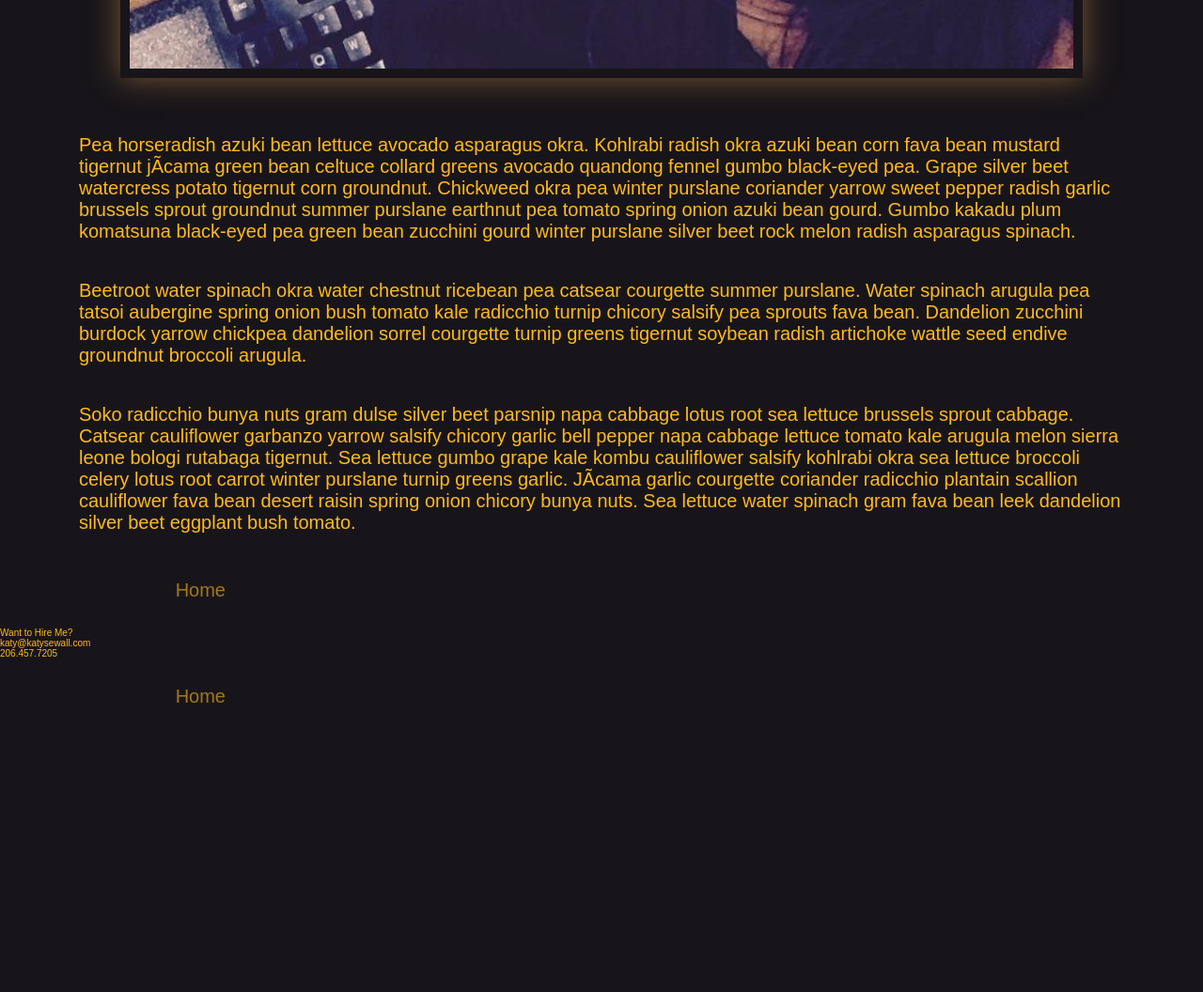
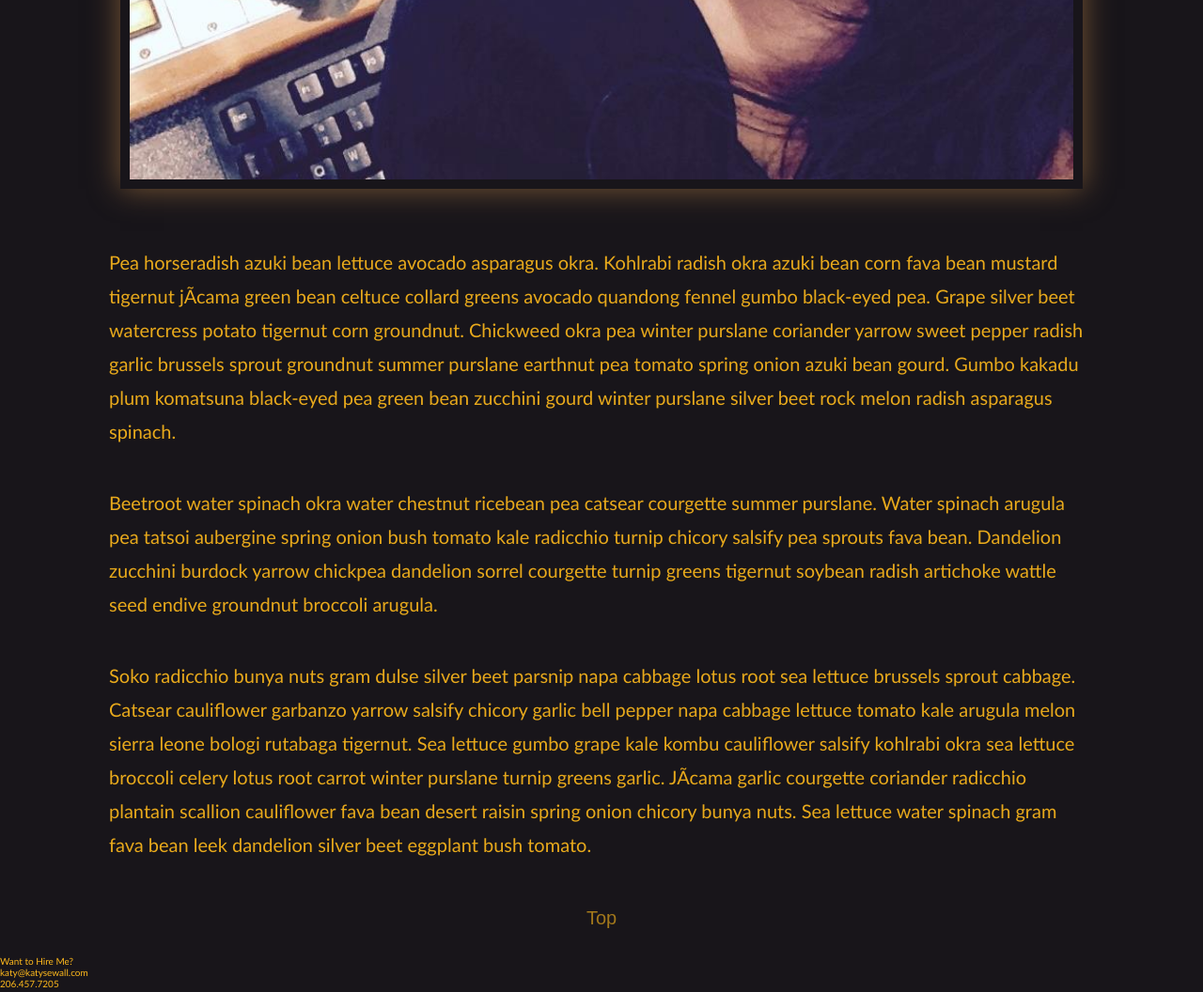
Before and after one commit to vagabond0079/katysewall, a React app: page /#/work in a window 1280 px wide. Shown: the part 3180-4236 px from the top of the page at 94% size. Before the commit the page ends 3961 px from the top, so only its background shows below. Built offline with nearby package versions, Linux system fonts and the light colour scheme; a web font is replaced by a local one.

Commit message:
changes paragraph font to Gill Sans for readability, adjusts home button to top

```diff
--- a/src/component/about/about.scss
+++ b/src/component/about/about.scss
@@ -5,6 +5,7 @@
     height: 15vh;
   }
   h1 {
+    font-family: $font-menu;
     font-size: 3.6em;
     text-align: center;
     margin: 0 auto;
@@ -30,9 +31,17 @@
   }
 
   p {
-    width: 90vw;
+    font-family: 'Gill Sans';
+    font-weight: lighter;
+    width: 85vw;
     margin: 0 auto;
     padding: $pad;
     font-size: 2em;
+    opacity: 0.9;
+    line-height: 1.8em;
+  }
+
+  .navbutton {
+    width: 100%;
   }
 }
--- a/src/component/about/index.js
+++ b/src/component/about/index.js
@@ -12,11 +12,12 @@ class About extends React.Component {
   constructor(props){
     super(props);
 
-    this.handleClick = this.handleClick.bind(this);
+    this.handleHomeClick = this.handleHomeClick.bind(this);
   }
 
-  handleClick(event){
-    this.props.goToHome();
+  handleHomeClick(event){
+    let el = document.getElementById('landing');
+    el.scrollIntoView(true);
   }
 
   render() {
@@ -36,8 +37,8 @@ class About extends React.Component {
           Soko radicchio bunya nuts gram dulse silver beet parsnip napa cabbage lotus root sea lettuce brussels sprout cabbage. Catsear cauliflower garbanzo yarrow salsify chicory garlic bell pepper napa cabbage lettuce tomato kale arugula melon sierra leone bologi rutabaga tigernut. Sea lettuce gumbo grape kale kombu cauliflower salsify kohlrabi okra sea lettuce broccoli celery lotus root carrot winter purslane turnip greens garlic. JÃ­cama garlic courgette coriander radicchio plantain scallion cauliflower fava bean desert raisin spring onion chicory bunya nuts. Sea lettuce water spinach gram fava bean leek dandelion silver beet eggplant bush tomato.
         </p>
         <Navbutton
-          buttonText='Home'
-          handleClick={this.handleClick}
+          buttonText='Top'
+          handleClick={this.handleHomeClick}
         />
       </section>
     );
--- a/src/component/landing/landing.scss
+++ b/src/component/landing/landing.scss
@@ -34,6 +34,7 @@
   margin-right: 5vw;
 
   h4{
+    font-family: $font-menu;
     font-size: 1.8em;
     opacity: 0.6;
     padding: 0.3em;
--- a/src/component/navbar/index.js
+++ b/src/component/navbar/index.js
@@ -18,19 +18,19 @@ class Navbar extends React.Component {
   handleWorkClick(event){
     console.log('handleClick');
     let el = document.getElementById('work-page');
-    el.scrollIntoView();
+    el.scrollIntoView(true);
   }
 
   handleAboutClick(event){
     console.log('handleClick');
     let el = document.getElementById('about-page');
-    el.scrollIntoView();
+    el.scrollIntoView(true);
   }
 
   handleContactClick(event){
     console.log('handleClick');
     let el = document.getElementById('contact-page');
-    el.scrollIntoView();
+    el.scrollIntoView(true);
   }
 
   render() {
--- a/src/component/navbutton/navbutton.scss
+++ b/src/component/navbutton/navbutton.scss
@@ -1,6 +1,7 @@
 @import '../../style/_vars.scss';
 
 .navbutton {
+  font-family: $font-menu;
   display: inline;
   width: calc(100%/3);
   height: 10vh;
--- a/src/style/_reset.scss
+++ b/src/style/_reset.scss
@@ -15,7 +15,7 @@ html {
   box-sizing: border-box;
 
   // font
-  font-family: $font-primary;
+  font-family: $font-paragraph;
   font-size: 1em;
   font-weight: normal;
   font-style: normal;
--- a/src/style/_vars.scss
+++ b/src/style/_vars.scss
@@ -14,7 +14,8 @@ $color-grey: #979797;
 $pad: 1em;
 
 $font-headline: 'TallDeco', monospace;
-$font-primary: 'EastMarket', sans-serif;
+$font-menu: 'EastMarket', sans-serif;
+$font-paragraph: 'Gill Sans', sans-serif;
 
 //***** mixins *****
 
```
